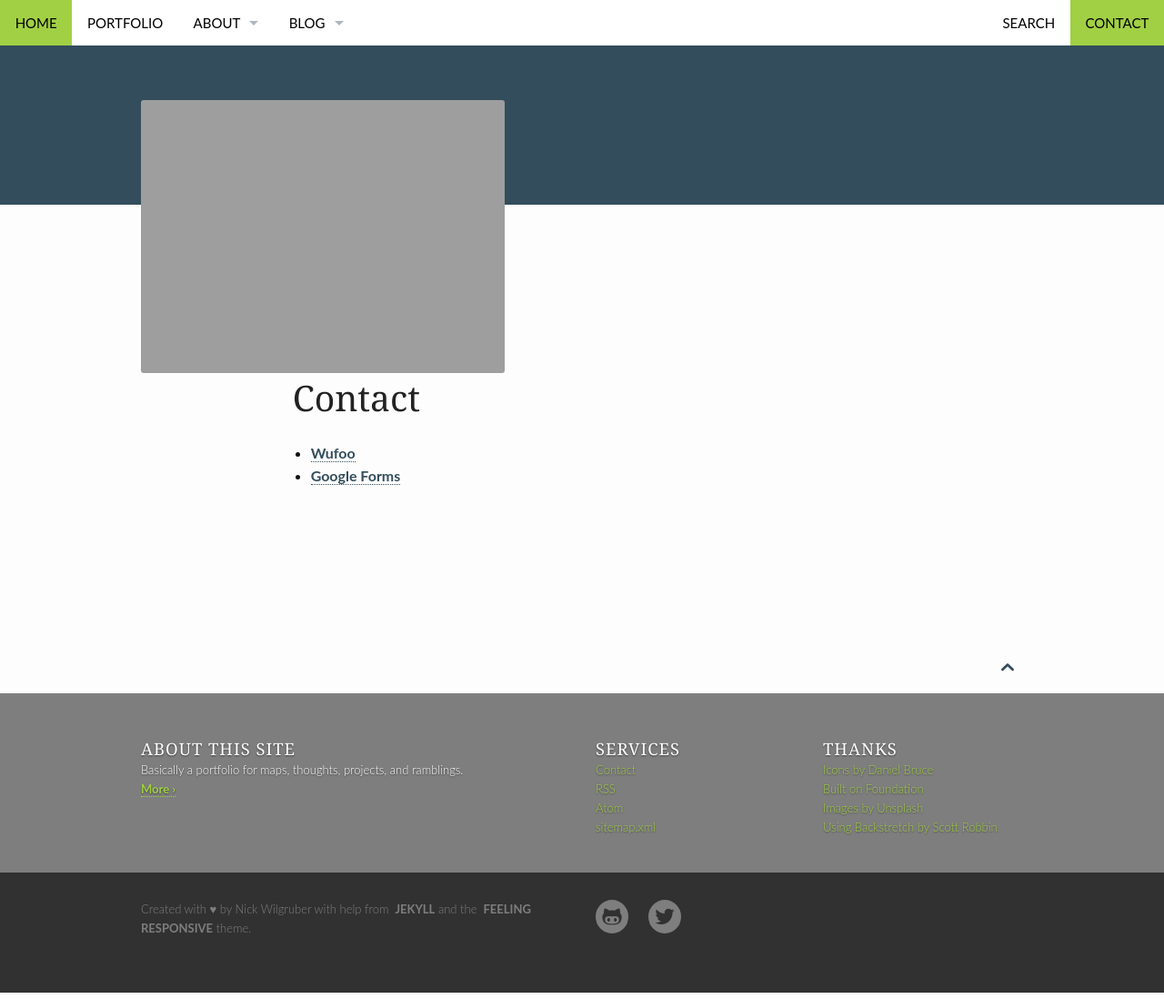
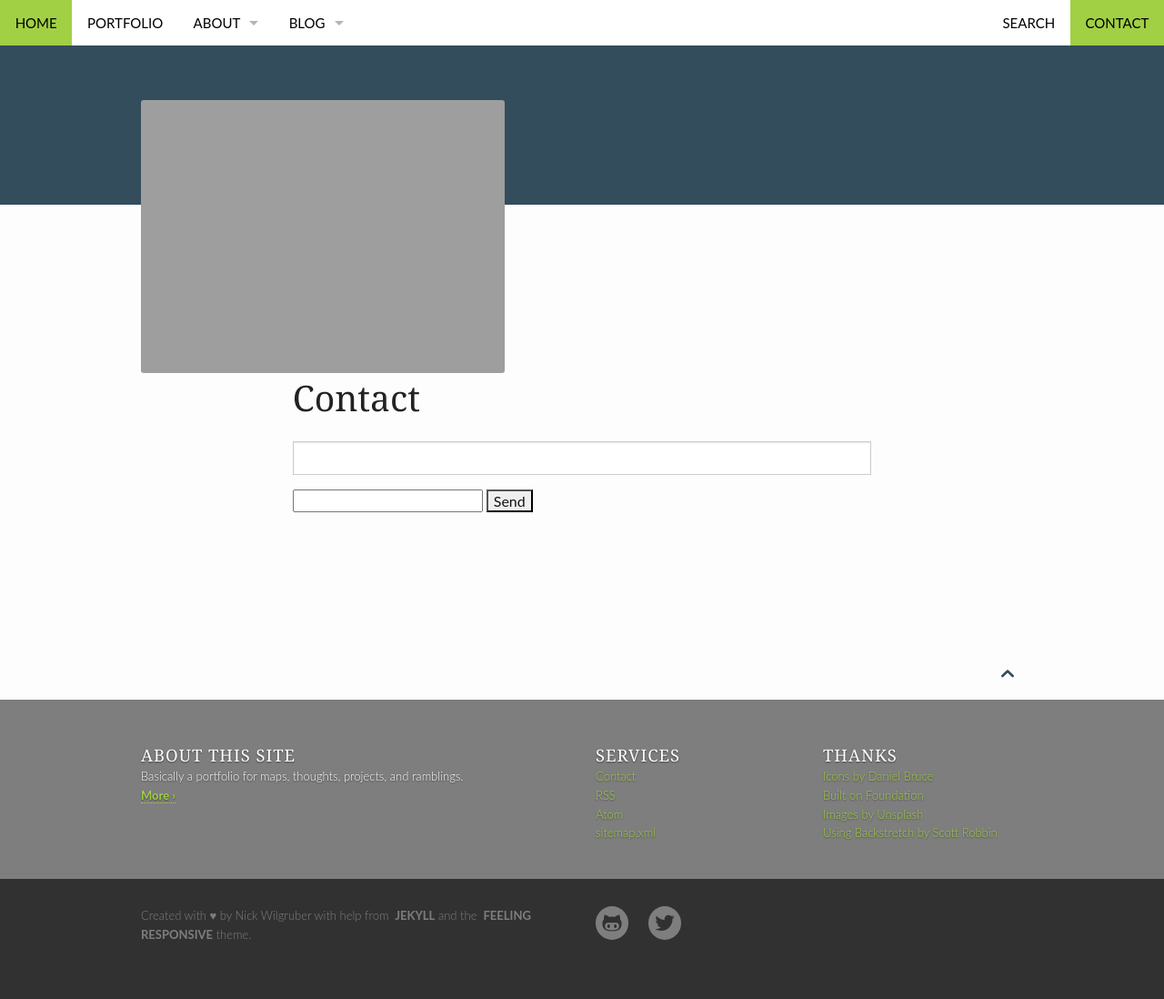
Before and after one commit to wontgruber/wontgruber.github.io, a Jekyll site: the page built from pages/contact.md, in a window 1280 px wide. Shown: the whole page at 91% size. Built offline with Jekyll 4.4.1, drawn with Linux system fonts in a browser that asks for light colours.

Commit message:
Add formspree contact

```diff
--- a/pages/contact.md
+++ b/pages/contact.md
@@ -7,9 +7,9 @@ teaser: ""
 permalink: "/contact/"
 ---
 
-- [Wufoo][1]
-- [Google Forms][2]
-
-
- [1]: http://www.wufoo.com/
- [2]: https://www.google.com/intl/de_de/forms/about/
+<form action="https://formspree.io/nwilgruber@gmail.com"
+      method="POST">
+    <input type="email" name="Email">
+    <input type="textarea" name="Say hello!">
+    <input type="submit" value="Send">
+</form>
```
